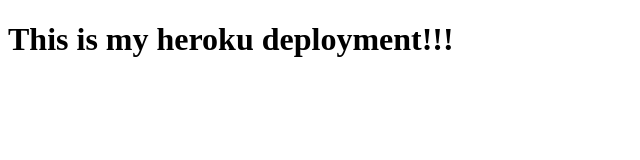
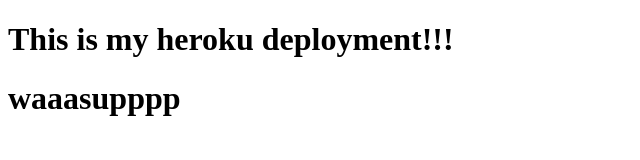
Before and after one commit to sdrew712/deployment-demo, a website: page index.html in a window 1280 px wide. Shown: the whole page, without its empty margins (0-640 px from the left). Drawn offline with Linux system fonts and the light colour scheme.

Commit message:
made a change

```diff
--- a/index.html
+++ b/index.html
@@ -8,5 +8,6 @@
 </head>
 <body>
   <h1>This is my heroku deployment!!!</h1>
+  <h1> waaasupppp</h1>
 </body>
 </html>
```
